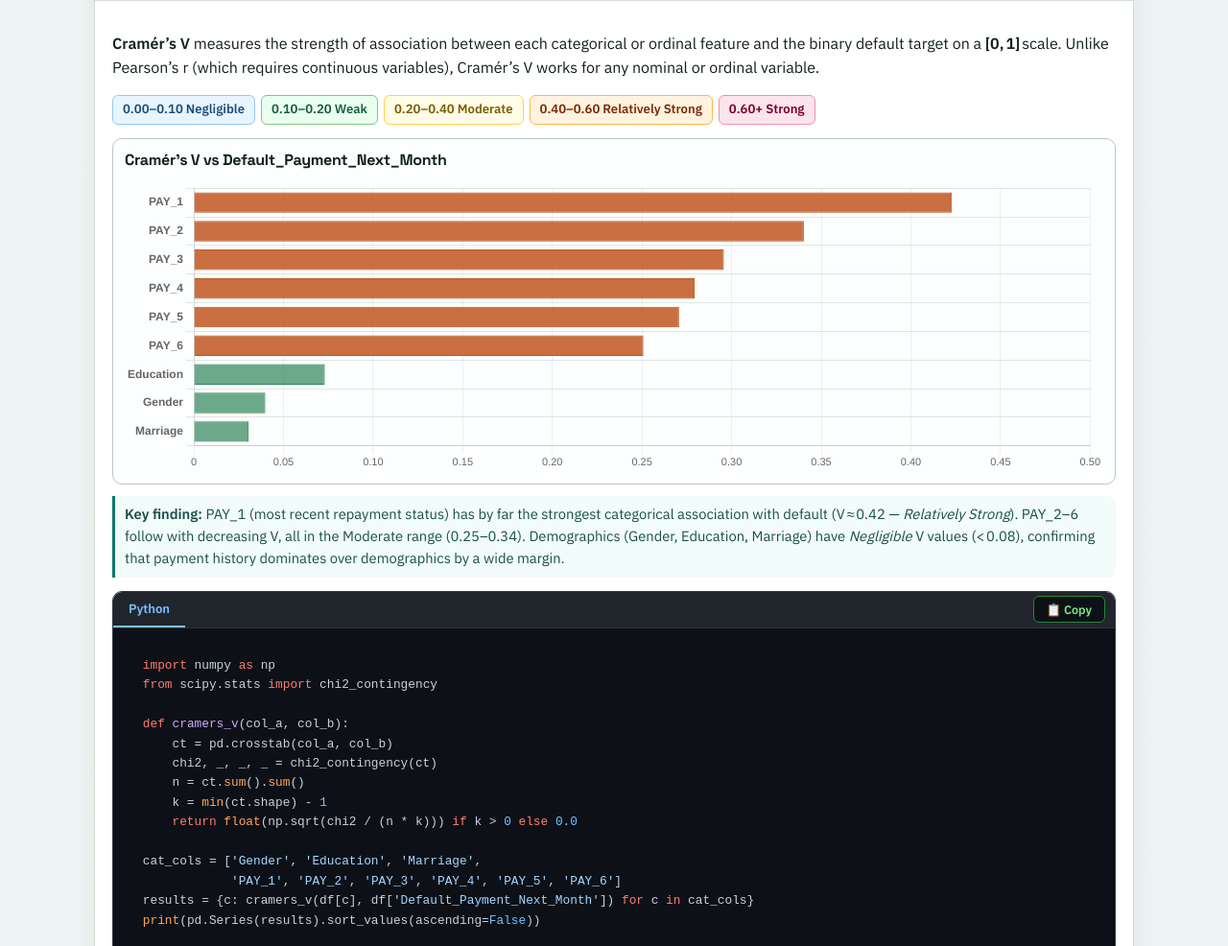
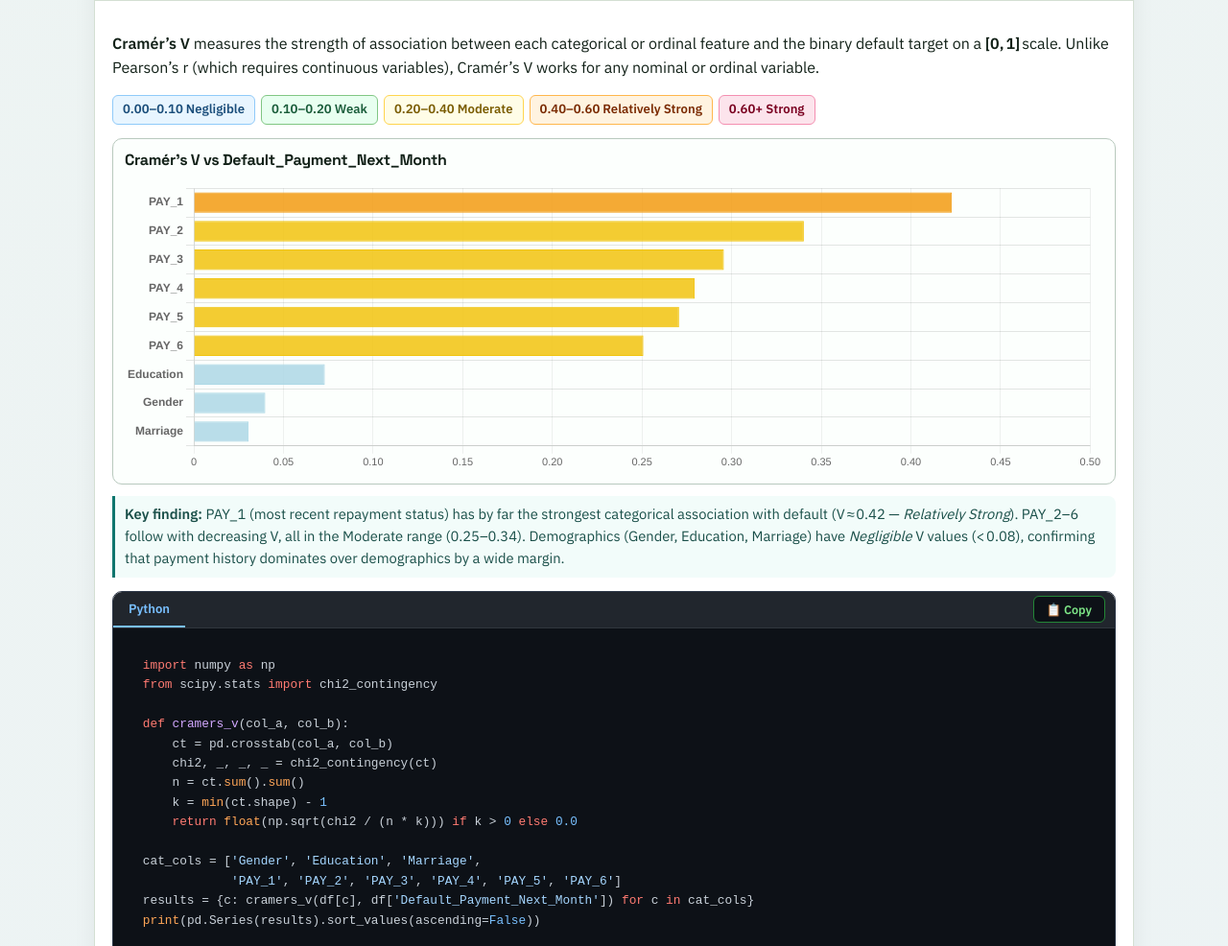
Before and after one commit to MarkX04/P4DSAI, a plain HTML site: page assignment1/EDA/taiwan_credit_tabula_classifiaction/index.html in a window 1280 px wide. Shown: the part 9877-10863 px from the top of the page at 96% size. Drawn offline with nearby package versions, Linux system fonts and the light colour scheme.

Commit message:
final eda

```diff
--- a/assignment1/EDA/taiwan_credit_tabula_classifiaction/index.html
+++ b/assignment1/EDA/taiwan_credit_tabula_classifiaction/index.html
@@ -3988,9 +3988,11 @@ print(mi_series)</code></pre></div>
                       'Education','Gender','Marriage'];
         var values = [0.4229, 0.3403, 0.2957, 0.2794, 0.2707, 0.2508, 0.0731, 0.0399, 0.0306];
         var colors = values.map(function(v) {
-          return v >= 0.20 ? 'rgba(192,86,33,0.85)' :
-                 v >= 0.10 ? 'rgba(230,126,34,0.80)' :
-                              'rgba(47,133,90,0.70)';
+          if (v >= 0.60) return 'rgba(220,53,69,0.85)';        // Strong (red)
+          if (v >= 0.40) return 'rgba(243,156,18,0.85)';       // Relatively Strong (orange)
+          if (v >= 0.20) return 'rgba(241,196,15,0.85)';       // Moderate (yellow)
+          if (v >= 0.10) return 'rgba(40,167,69,0.85)';        // Weak (green)
+          return 'rgba(173,216,230,0.85)';                     // Negligible (light blue)
         });
         new Chart(cvCtx, {
           type: 'bar',
```
Also changed, not shown: 1 other file.
